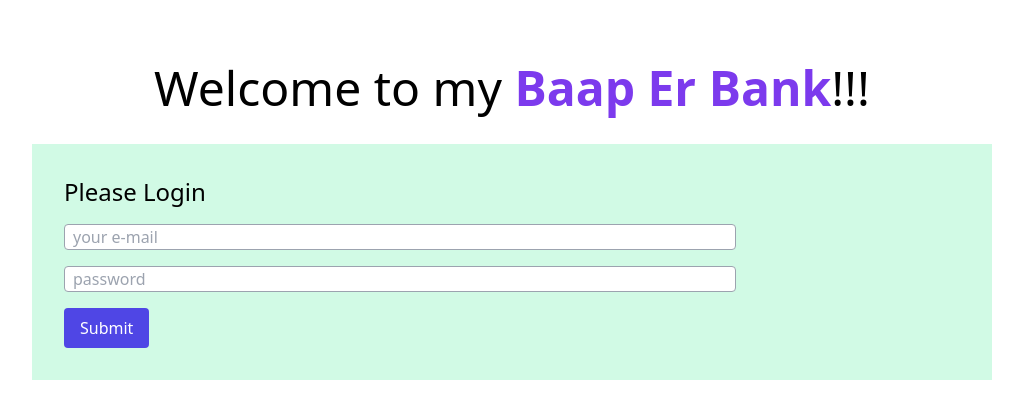
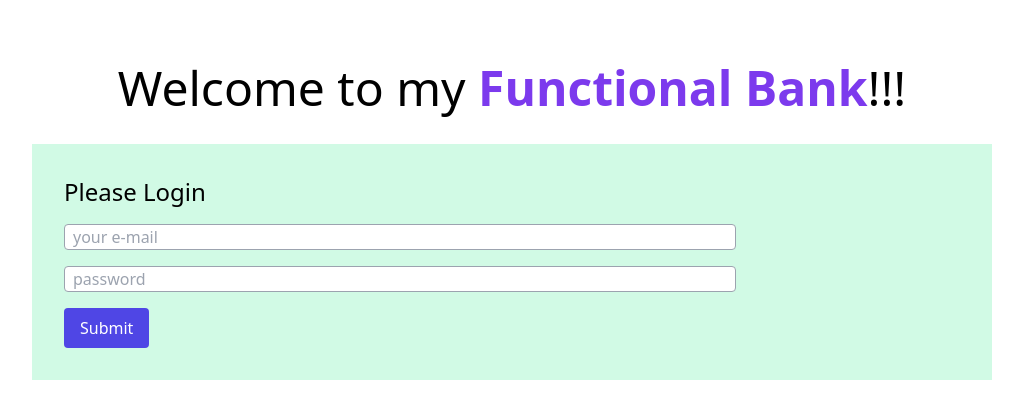
Before and after one commit to farhanaahmed/functional-bank, a plain HTML site: page index.html in a window 1280 px wide. Shown: the whole page, without its empty margins (128-1151 px from the left). Drawn offline with nearby package versions, Linux system fonts and the light colour scheme.

Commit message:
heading changed

```diff
--- a/index.html
+++ b/index.html
@@ -11,7 +11,7 @@
 
 <body>
     <header>
-        <h1 class="text-5xl text-center mt-16">Welcome to my <span class="font-semibold text-purple-600">Baap Er
+        <h1 class="text-5xl text-center mt-16">Welcome to my <span class="font-semibold text-purple-600">Functional
                 Bank</span>!!!</h1>
     </header>
     <main>
```
